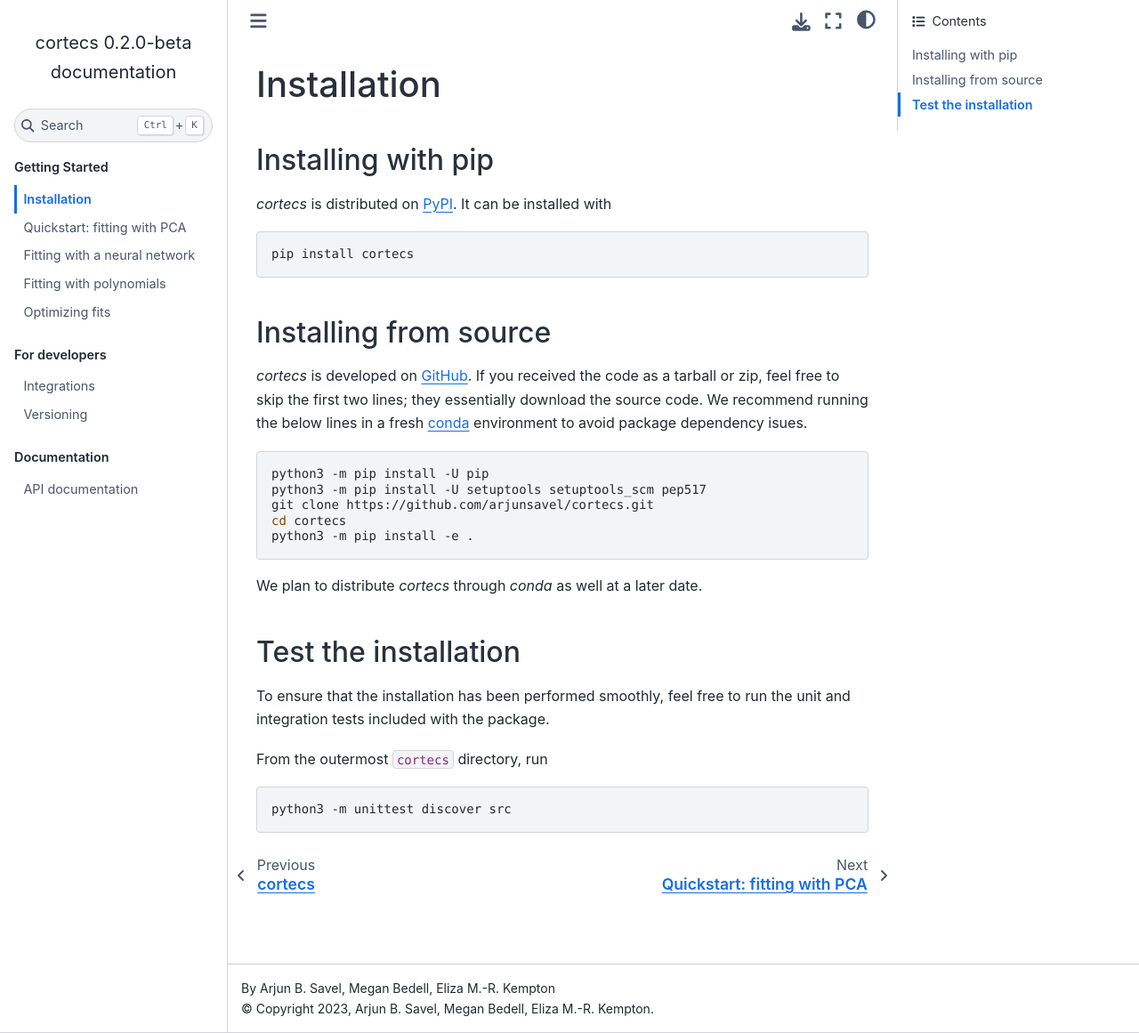
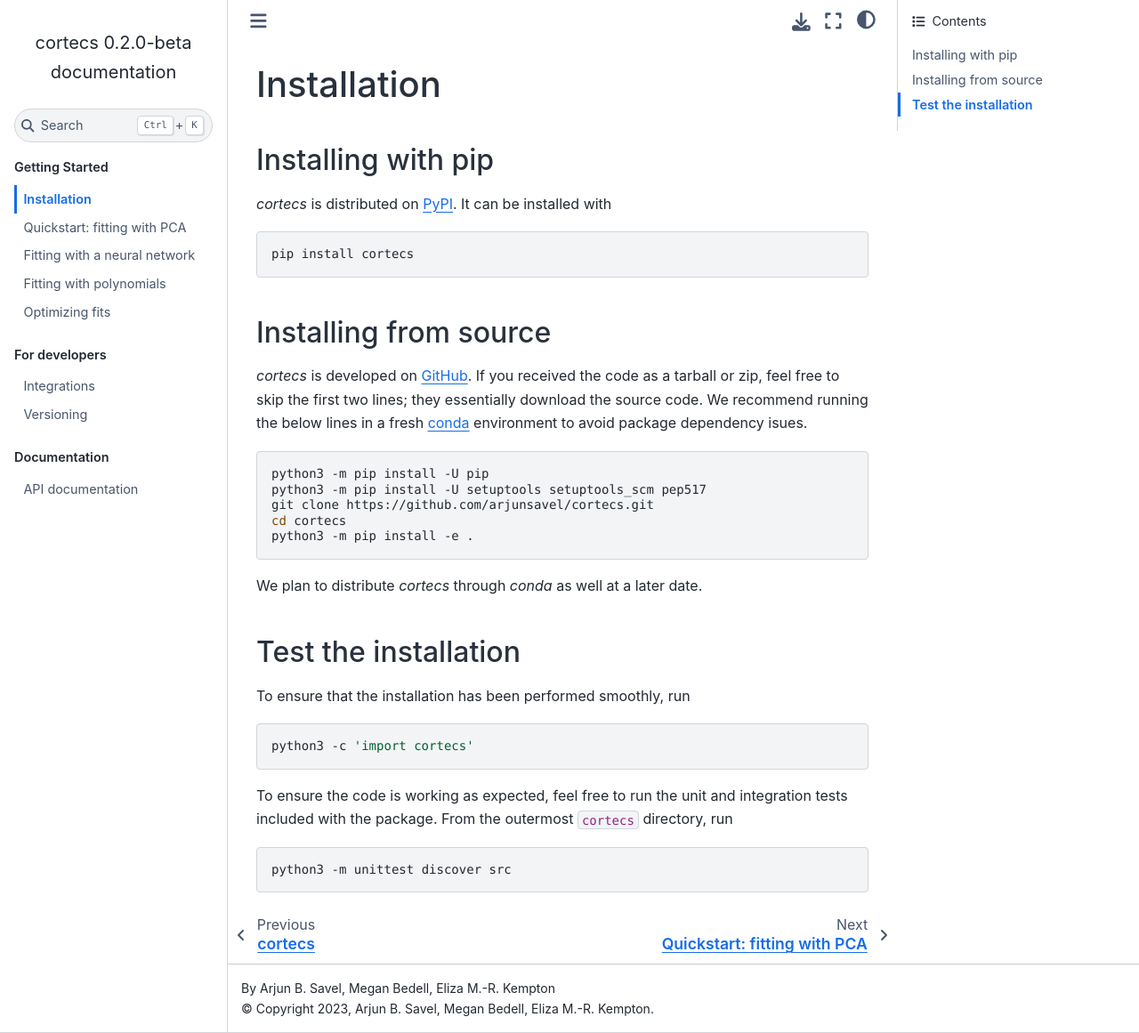
Before and after one commit to arjunsavel/cortecs, a Sphinx documentation site: the page built from docs/pages/installation.rst, in a window 1280 px wide and 1161 px high. Shown: the whole window at 89% size. Built offline with Sphinx 7.4.7 and the Sphinx Book theme 1.1.4, drawn with Linux system fonts in a browser that asks for light colours.

Commit message:
add installation check

```diff
--- a/docs/pages/installation.rst
+++ b/docs/pages/installation.rst
@@ -31,8 +31,13 @@
 Test the installation
 ---------------------
 
-To ensure that the installation has been performed smoothly, feel free to run the unit and integration tests included with the package.
+To ensure that the installation has been performed smoothly, run
 
+.. code-block:: bash
+
+    python3 -c 'import cortecs'
+
+To ensure the code is working as expected, feel free to run the unit and integration tests included with the package.
 From the outermost :code:`cortecs` directory, run
 
 .. code-block:: bash
```
